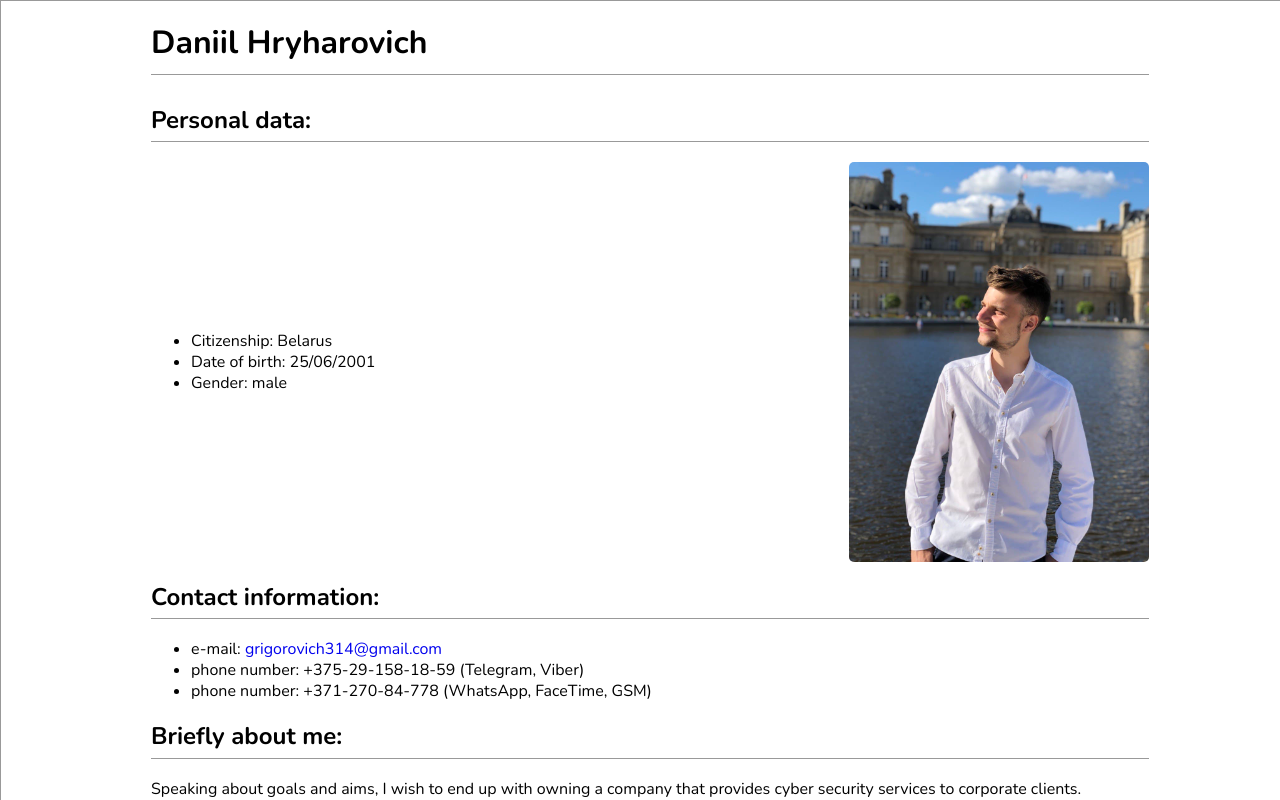
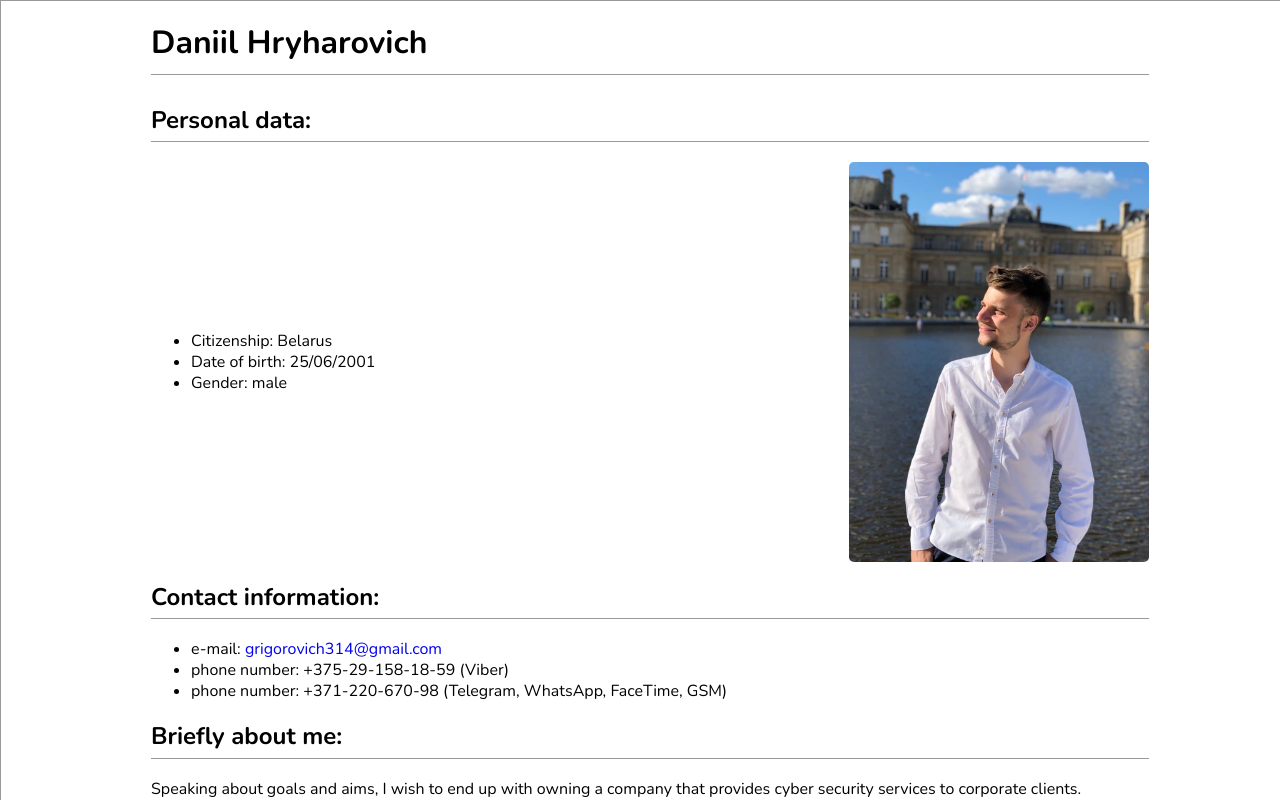
Before and after one commit to DanielKhan-v1/rsschool-cv, a plain HTML site: page index.html in a window 1280 px wide. Shown: the top 800 px of the page. Drawn offline with Linux system fonts and the light colour scheme.

Commit message:
fix: change phone number

```diff
--- a/index.html
+++ b/index.html
@@ -28,8 +28,8 @@
             <h2 class="block__header">Contact information:</h2>
             <ul class="block__list">
                 <li class="list-item">e-mail: <a href="mailto:grigorovich314@gmail.com">grigorovich314@gmail.com</a></li>
-                <li class="list-item">phone number: +375-29-158-18-59 (Telegram, Viber)</li>
-                <li class="list-item">phone number: +371-270-84-778 (WhatsApp, FaceTime, GSM)</li>
+                <li class="list-item">phone number: +375-29-158-18-59 (Viber)</li>
+                <li class="list-item">phone number: +371-220-670-98 (Telegram, WhatsApp, FaceTime, GSM)</li>
             </ul>
         </div>
 
```
